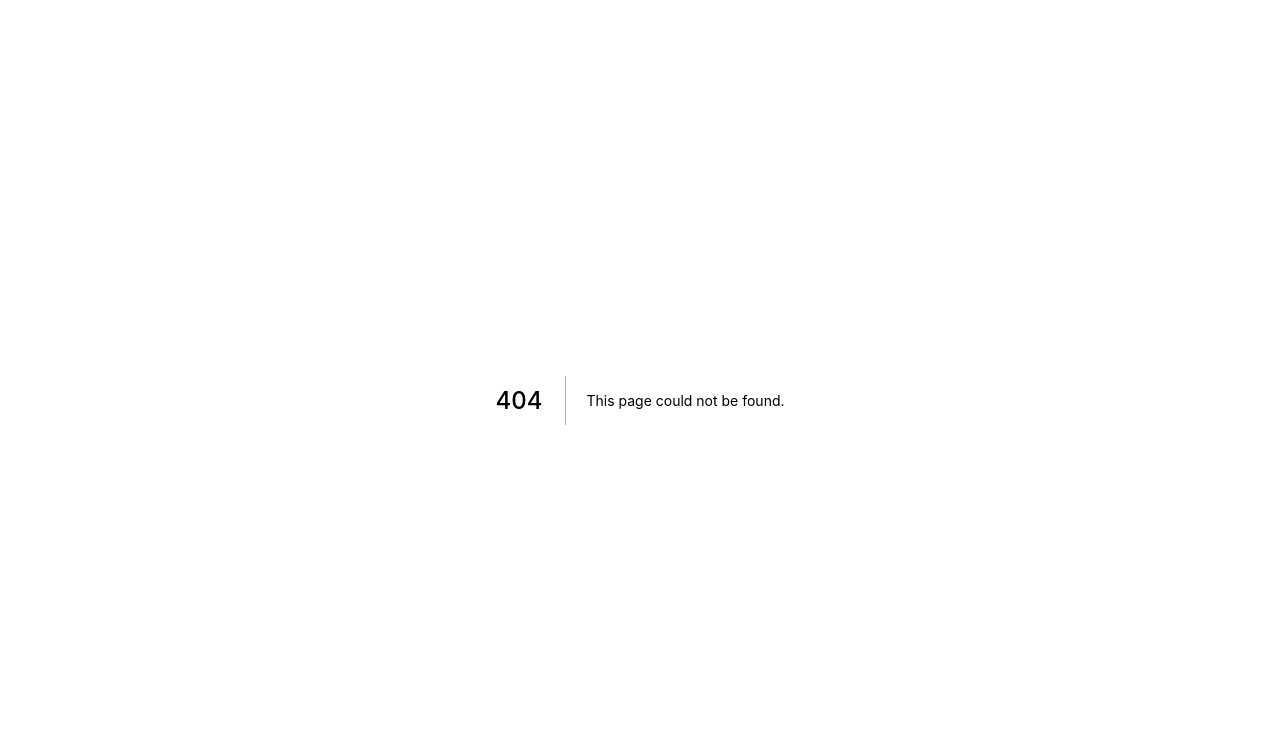
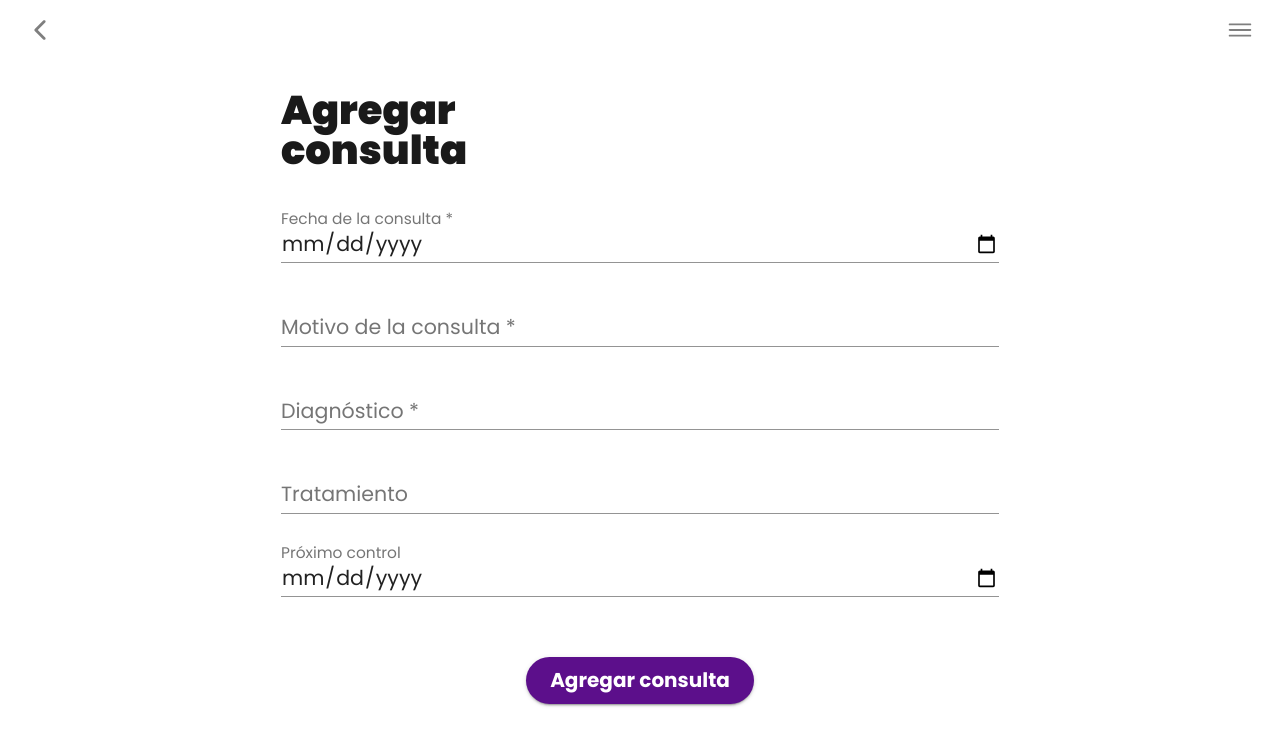
Before and after one commit to luchoPenafiel/my-pets, a Next.js app: page /agregar-consulta in a window 1280 px wide. Before the commit this address had no page. Shown: the top 746 px of the page. Built offline with nearby package versions, Linux system fonts and the light colour scheme.

Commit message:
feat: working on add consult

```diff
--- /dev/null
+++ b/pages/agregar-consulta.tsx
@@ -0,0 +1,153 @@
+import React, { ReactElement, useState } from 'react';
+import Head from 'next/head';
+import {
+  Button,
+  CenterButton,
+  Container,
+  ErrorText,
+  InputWrapper,
+  Loading,
+  PageWrapper,
+  Navbar,
+  Separetor,
+  StickyTitles,
+} from '../components';
+import { Title1 } from '../components/Types/Titles/Titles';
+import { useForm } from 'react-hook-form';
+import TextField from '@material-ui/core/TextField';
+
+const AgregarConsulta = (): ReactElement => {
+  const [isLoading, setIsLoading] = useState(false);
+  const [errorService, setErrorService] = useState('');
+  const { register, handleSubmit, errors, control } = useForm();
+
+  const onSubmit = (formData) => {
+    // eslint-disable-next-line no-console
+    console.log(formData);
+  };
+
+  return (
+    <>
+      <Head>
+        <meta name="apple-mobile-web-app-status-bar-style" content="default" />
+        <title>Agregar Consulta | Vetapp</title>
+      </Head>
+      <Navbar previusScreen="consultas" />
+      <PageWrapper>
+        <Container>
+          <Separetor />
+          <StickyTitles>
+            <>
+              <Title1>Agregar</Title1>
+              <Title1>consulta</Title1>
+            </>
+          </StickyTitles>
+          <Separetor />
+
+          <form onSubmit={handleSubmit(onSubmit)}>
+            <InputWrapper>
+              <TextField
+                name="fecha"
+                label="Fecha de la consulta *"
+                type="date"
+                fullWidth
+                InputLabelProps={{
+                  shrink: true,
+                }}
+                InputProps={{
+                  inputProps: {
+                    name: 'fecha',
+                    ref: register({ required: 'Tienes que ingresar la fecha de la consulta' }),
+                  },
+                }}
+                error={Boolean(errors.fecha)}
+                helperText={errors.fecha?.message}
+              />
+            </InputWrapper>
+
+            <InputWrapper>
+              <TextField
+                name="motivo"
+                label="Motivo de la consulta *"
+                fullWidth
+                InputProps={{
+                  inputProps: {
+                    name: 'motivo',
+                    ref: register({ required: 'Tienes que ingresar el motivo de la consulta' }),
+                  },
+                }}
+                error={Boolean(errors.motivo)}
+                helperText={errors.motivo?.message}
+              />
+            </InputWrapper>
+
+            <InputWrapper>
+              <TextField
+                name="diagnostico"
+                label="Diagnóstico *"
+                fullWidth
+                InputProps={{
+                  inputProps: {
+                    name: 'diagnostico',
+                    ref: register({ required: 'Tienes que ingresar el diagnostico' }),
+                  },
+                }}
+                error={Boolean(errors.diagnostico)}
+                helperText={errors.diagnostico?.message}
+              />
+            </InputWrapper>
+
+            <InputWrapper>
+              <TextField
+                name="tratamiendo[domicilio]"
+                label="Tratamiento"
+                fullWidth
+                InputProps={{
+                  inputProps: {
+                    name: 'tratamiendo[domicilio]',
+                    ref: register(),
+                  },
+                }}
+                error={Boolean(errors.tratamiendo?.domicilio)}
+                helperText={errors.tratamiendo?.domicilio?.message}
+              />
+            </InputWrapper>
+
+            <InputWrapper>
+              <TextField
+                name="controlEn"
+                label="Próximo control"
+                type="date"
+                fullWidth
+                InputLabelProps={{
+                  shrink: true,
+                }}
+                InputProps={{
+                  inputProps: {
+                    name: 'controlEn',
+                    ref: register(),
+                  },
+                }}
+                error={Boolean(errors.controlEn)}
+                helperText={errors.controlEn?.message}
+              />
+            </InputWrapper>
+
+            <ErrorText>{errorService}</ErrorText>
+
+            <Separetor />
+            <CenterButton>
+              <Button type="submit">
+                <>Agregar consulta</>
+              </Button>
+            </CenterButton>
+            <Separetor />
+          </form>
+        </Container>
+      </PageWrapper>
+      {isLoading && <Loading />}
+    </>
+  );
+};
+
+export default AgregarConsulta;
--- a/public/sw.js
+++ b/public/sw.js
@@ -118,7 +118,7 @@ define("./sw.js",['./workbox-b90066a8'], function (workbox) { 'use strict';
     "revision": "9d11ea7095b60a828f2db49ed1004ade"
   }, {
     "url": "/_next/static/runtime/webpack.js",
-    "revision": "fee5c1456e02d1fc187b29f96f4d3e37"
+    "revision": "0ad1e8d8a0dc27e31b03d593a670bd58"
   }], {
     "ignoreURLParametersMatching": [/ts/]
   });
```
Also changed, not shown: pages/consultas.tsx (+19 -3 lines), 1 other file (tests, documents, lock files or other folders).
